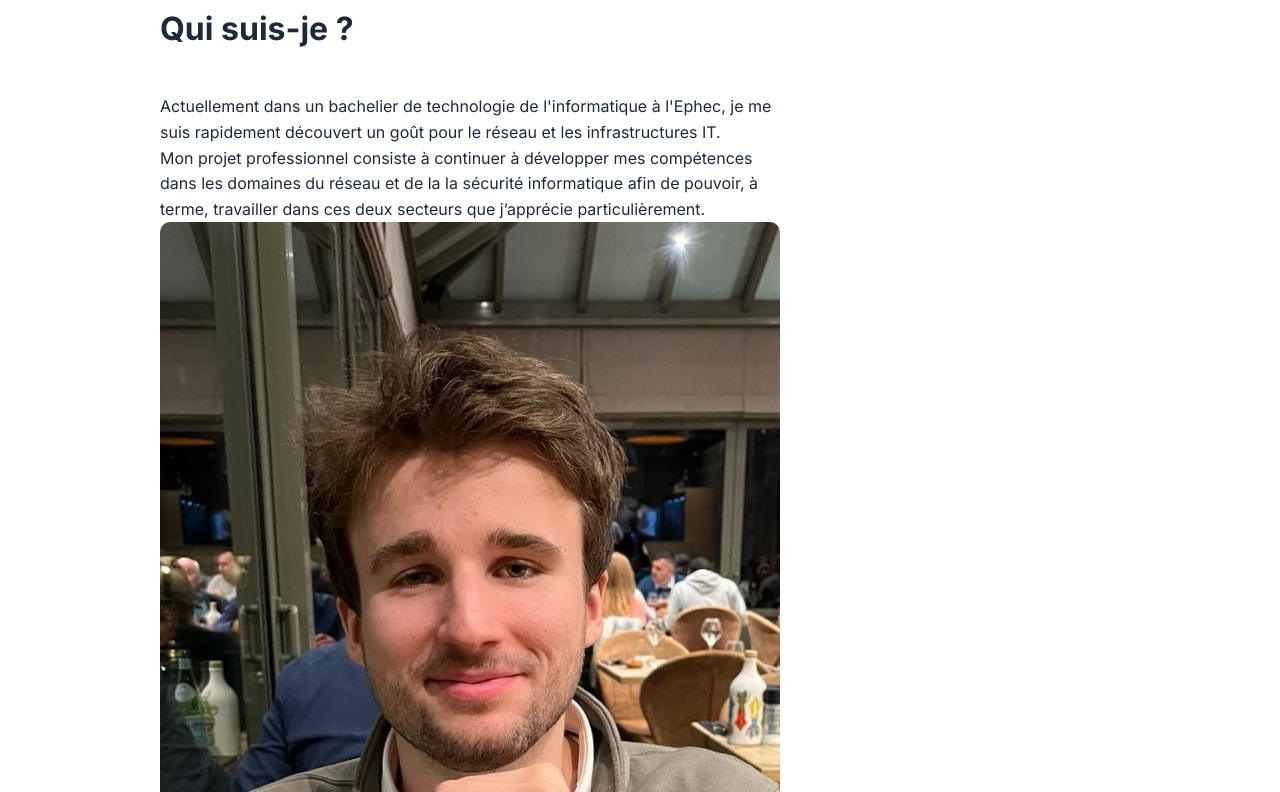
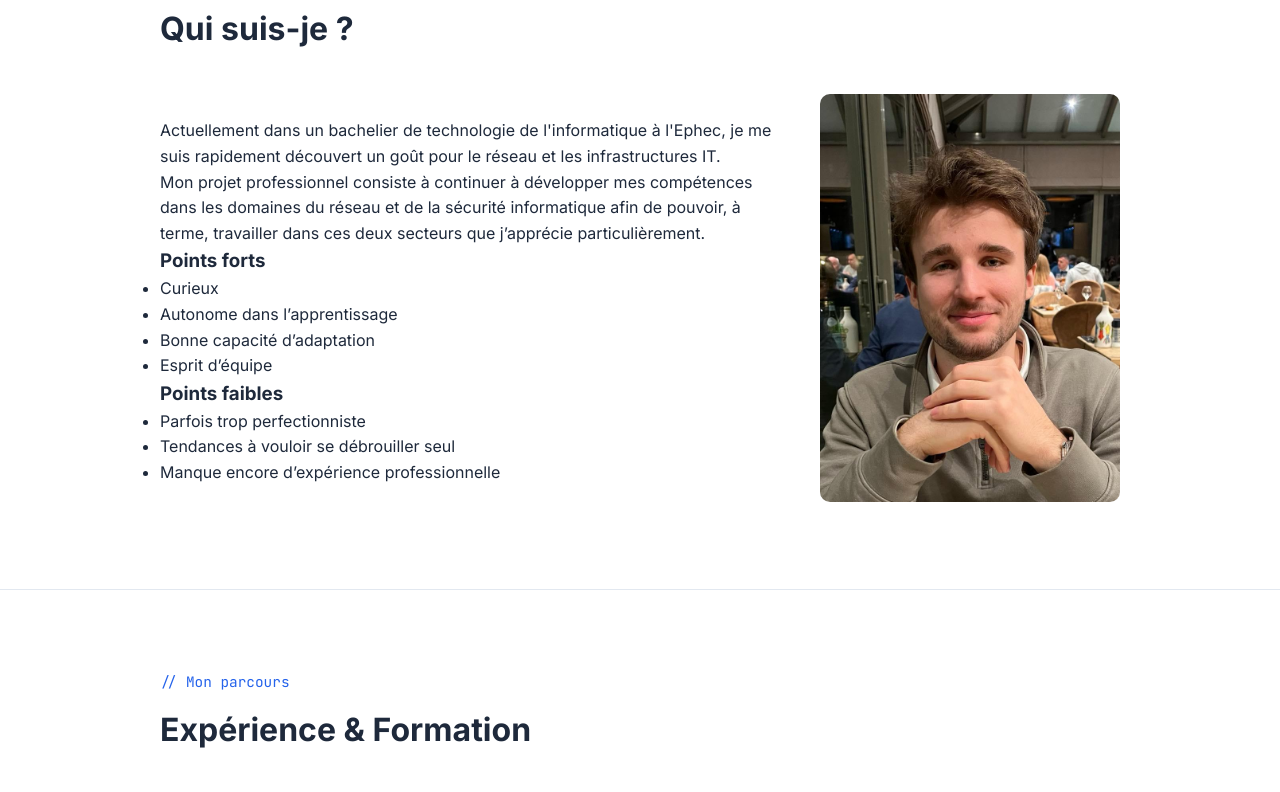
Before and after one commit to Theo-Cahuzac/Theo-Cahuzac.github.io, a plain HTML site: page index.html in a window 1280 px wide. Shown: the part 904-1696 px from the top of the page. Drawn offline with Linux system fonts and the light colour scheme; a script that the page names is missing.

Commit message:
Update index.html
mauvais index

```diff
--- a/index.html
+++ b/index.html
@@ -89,18 +89,47 @@
     <h2 class="section-title">Qui suis-je ?</h2>
 
     <div class="about-grid">
+
       <div>
         <p>
-          Actuellement dans un bachelier de technologie de l'informatique à l'Ephec,
-          je me suis rapidement découvert un goût pour le réseau et les infrastructures IT.
+          Actuellement dans un bachelier de technologie de l'informatique à l'Ephec, je me suis rapidement découvert un goût pour le réseau et les infrastructures IT.
         </p>
+
         <p>
-         Mon projet professionnel consiste à continuer à développer mes compétences dans les domaines du réseau et de la la sécurité informatique afin de pouvoir, à terme, travailler dans ces deux secteurs que j’apprécie particulièrement.
+          Mon projet professionnel consiste à continuer à développer mes compétences dans les domaines du réseau et de la sécurité informatique afin de pouvoir, à terme, travailler dans ces deux secteurs que j’apprécie particulièrement.
+        </p>
+
+
+        <div class="qualities-grid">
+
+          <div class="qualities-card">
+            <h3>Points forts</h3>
+            <ul>
+              <li>Curieux</li>
+              <li>Autonome dans l’apprentissage</li>
+              <li>Bonne capacité d’adaptation</li>
+              <li>Esprit d’équipe</li>
+            </ul>
+          </div>
+
+          <div class="qualities-card">
+            <h3>Points faibles</h3>
+            <ul>
+              <li>Parfois trop perfectionniste</li>
+              <li>Tendances à vouloir se débrouiller seul</li>
+              <li>Manque encore d’expérience professionnelle</li>
+            </ul>
+          </div>
+
+        </div>
+      </div>
 
       <div>
-        <img src="photo/me.jpeg" alt="Photo de Théo" style="max-width: 100%; border-radius: 10px;" loading="lazy">
+        <img src="photo/me.jpeg"
+             alt="Photo de Théo"
+             style="max-width: 100%; border-radius: 10px;"
+             loading="lazy">
       </div>
-    </div>
   </div>
 </section>
 
```
